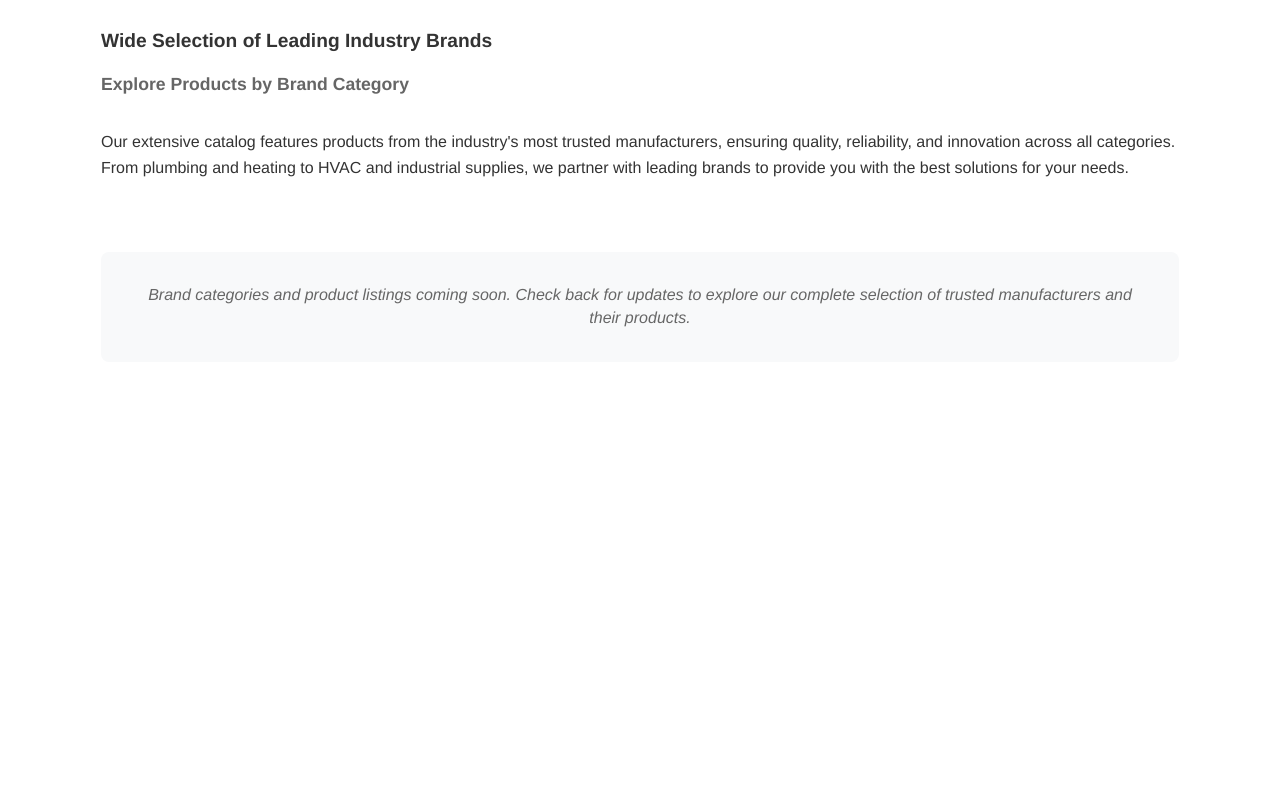
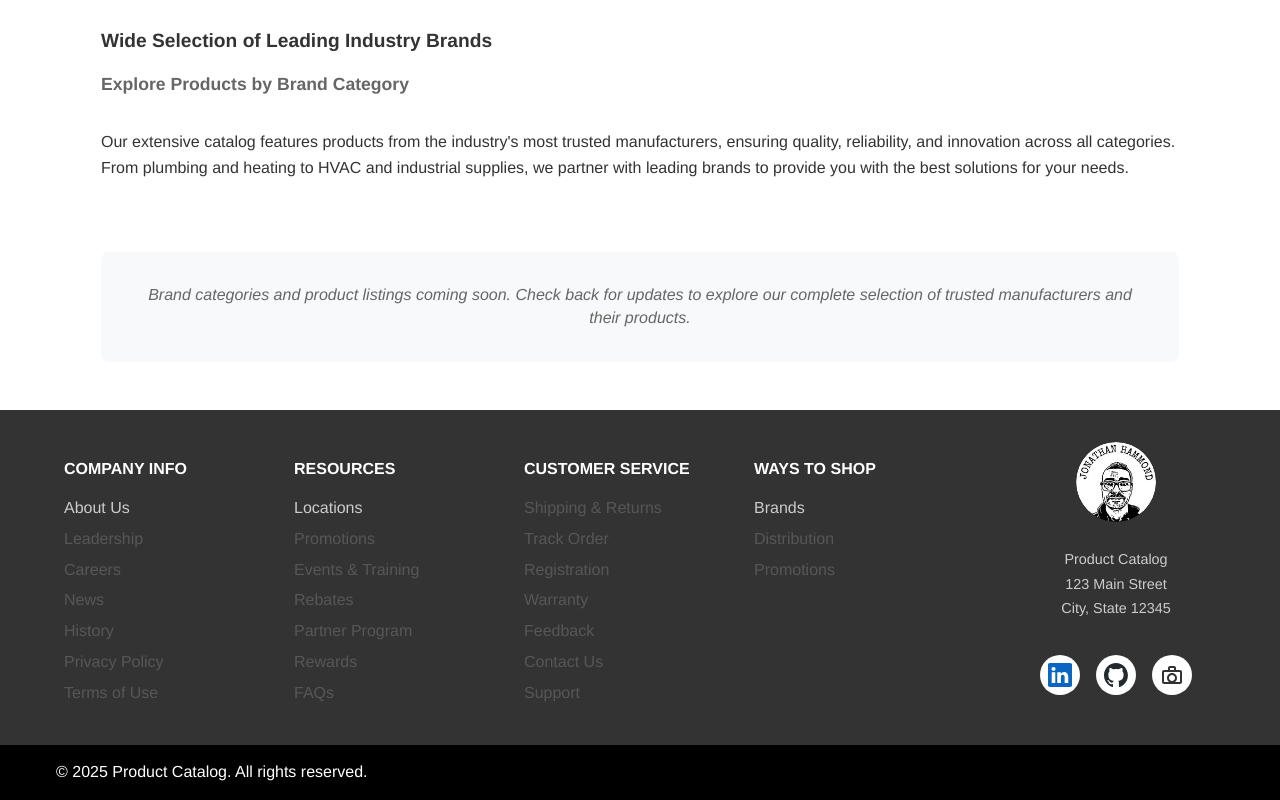
Before and after one commit to Pythonidaer/product-catalog, a Next.js app: page /brands in a window 1280 px wide. Shown: the part 325-1125 px from the top of the page. Before the commit the page ends 800 px from the top, so only its background shows below. Built offline with nearby package versions, Linux system fonts and the light colour scheme.

Commit message:
created global footer with social section

```diff
--- /dev/null
+++ b/app/components/Footer.js
@@ -0,0 +1,100 @@
+"use client";
+
+import React from "react";
+import "../styles/Footer.css";
+import Image from "next/image";
+
+export default function Footer() {
+    const currentYear = new Date().getFullYear();
+
+    return (
+        <footer className="footer">
+            <div className="footer-main">
+                <div className="footer-container">
+                    <div className="footer-content">
+                        <div className="footer-section">
+                            <h3>COMPANY INFO</h3>
+                            <ul>
+                                <li><a href="/about-us">About Us</a></li>
+                                <li><a className="disabled-link" href="#" title="This link is for demonstration purposes only.">Leadership</a></li>
+                                <li><a className="disabled-link" href="#" title="This link is for demonstration purposes only.">Careers</a></li>
+                                <li><a className="disabled-link" href="#" title="This link is for demonstration purposes only.">News</a></li>
+                                <li><a className="disabled-link" href="#" title="This link is for demonstration purposes only.">History</a></li>
+                                <li><a className="disabled-link" href="#" title="This link is for demonstration purposes only.">Privacy Policy</a></li>
+                                <li><a className="disabled-link" href="#" title="This link is for demonstration purposes only.">Terms of Use</a></li>
+                            </ul>
+                        </div>
+
+                        <div className="footer-section">
+                            <h3>RESOURCES</h3>
+                            <ul>
+                                <li><a href="/locations">Locations</a></li>
+                                <li><a className="disabled-link" href="#" title="This link is for demonstration purposes only.">Promotions</a></li>
+                                <li><a className="disabled-link" href="#" title="This link is for demonstration purposes only.">Events & Training</a></li>
+                                <li><a className="disabled-link" href="#" title="This link is for demonstration purposes only.">Rebates</a></li>
+                                <li><a className="disabled-link" href="#" title="This link is for demonstration purposes only.">Partner Program</a></li>
+                                <li><a className="disabled-link" href="#" title="This link is for demonstration purposes only.">Rewards</a></li>
+                                <li><a className="disabled-link" href="#" title="This link is for demonstration purposes only.">FAQs</a></li>
+                            </ul>
+                        </div>
+
+                        <div className="footer-section">
+                            <h3>CUSTOMER SERVICE</h3>
+                            <ul>
+                                <li><a className="disabled-link" href="#" title="This link is for demonstration purposes only.">Shipping & Returns</a></li>
+                                <li><a className="disabled-link" href="#" title="This link is for demonstration purposes only.">Track Order</a></li>
+                                <li><a className="disabled-link" href="#" title="This link is for demonstration purposes only.">Registration</a></li>
+                                <li><a className="disabled-link" href="#" title="This link is for demonstration purposes only.">Warranty</a></li>
+                                <li><a className="disabled-link" href="#" title="This link is for demonstration purposes only.">Feedback</a></li>
+                                <li><a className="disabled-link" href="#" title="This link is for demonstration purposes only.">Contact Us</a></li>
+                                <li><a className="disabled-link" href="#" title="This link is for demonstration purposes only.">Support</a></li>
+                            </ul>
+                        </div>
+
+                        <div className="footer-section">
+                            <h3>WAYS TO SHOP</h3>
+                            <ul>
+                                <li><a href="/brands">Brands</a></li>
+                                <li><a className="disabled-link" href="#" title="This link is for demonstration purposes only.">Distribution</a></li>
+                                <li><a className="disabled-link" href="#" title="This link is for demonstration purposes only.">Promotions</a></li>
+                            </ul>
+                        </div>
+                    </div>
+
+                    <div className="footer-info">
+                        <div className="logo-container">
+                            <Image
+                                src="/jonnovative-logo.jpg"
+                                alt="Company Logo"
+                                width={80}
+                                height={80}
+                                className="footer-logo"
+                            />
+                        </div>
+                        <div className="company-info">
+                            <p>Product Catalog</p>
+                            <p>123 Main Street</p>
+                            <p>City, State 12345</p>
+                        </div>
+                        <div className="social-links">
+                            <a href="https://www.linkedin.com/in/jonamichahammo/" target="_blank" aria-label="LinkedIn">
+                                <Image src="/linkedin-icon.svg" alt="LinkedIn" width={24} height={24} />
+                            </a>
+                            <a href="https://github.com/Pythonidaer" target="_blank" aria-label="GitHub">
+                                <Image src="/github-icon.svg" alt="GitHub" width={24} height={24} />
+                            </a>
+                            <a href="https://jonathan-hammond.vercel.app/" target="_blank" aria-label="Portfolio">
+                                <Image src="/portfolio-icon.svg" alt="Portfolio" width={24} height={24} />
+                            </a>
+                        </div>
+                    </div>
+                </div>
+            </div>
+            <div className="copyright">
+                <div className="copyright-container">
+                    <p>&copy; {currentYear} Product Catalog. All rights reserved.</p>
+                </div>
+            </div>
+        </footer>
+    );
+}
--- a/app/layout.js
+++ b/app/layout.js
@@ -1,5 +1,6 @@
 import "./styles/globals.css";
 import Header from "./components/Header";
+import Footer from "./components/Footer";
 
 export const metadata = {
   title: "Product Catalog",
@@ -15,6 +16,7 @@ export default function RootLayout({ children }) {
       <body>
         <Header></Header>
         {children}
+        <Footer></Footer>
       </body>
     </html>
   );
--- /dev/null
+++ b/app/styles/Footer.css
@@ -0,0 +1,180 @@
+.footer {
+    background-color: #333;
+    color: white;
+    width: 100%;
+}
+
+.footer-main {
+    padding: 2rem 4rem 2rem;
+}
+
+.footer-container {
+    max-width: 1200px;
+    margin: 0 auto;
+    display: flex;
+    justify-content: space-between;
+    gap: 4rem;
+}
+
+.footer-content {
+    display: grid;
+    grid-template-columns: repeat(4, minmax(150px, 1fr));
+    gap: 2rem;
+    flex-grow: 1;
+}
+
+.footer-section h3 {
+    color: white;
+    font-size: 1rem;
+    margin-bottom: 1rem;
+    font-weight: 600;
+}
+
+.footer-section ul {
+    list-style: none;
+    padding: 0;
+    margin: 0;
+}
+
+.footer-section li {
+    margin-bottom: 0.5rem;
+}
+
+.footer-section a {
+    color: #ccc;
+    text-decoration: none;
+    font-size: 16px;
+    transition: color 0.3s ease;
+}
+
+.footer-section a:hover {
+    color: white;
+}
+
+.footer-section a.disabled-link {
+    color: #666;
+    cursor: default;
+    text-decoration: none;
+    opacity: 0.7;
+}
+
+.footer-section a.disabled-link:hover {
+    color: #666;
+}
+
+.footer-info {
+    display: flex;
+    flex-direction: column;
+    align-items: center;
+    text-align: center;
+    min-width: 200px;
+}
+
+.logo-container {
+    margin-bottom: 1rem;
+}
+
+.footer-logo {
+    border-radius: 50%;
+}
+
+.company-info {
+    margin-bottom: 1rem;
+}
+
+.company-info p {
+    margin: 0.25rem 0;
+    color: #ccc;
+    font-size: 0.9rem;
+}
+
+.social-links {
+    display: flex;
+    justify-content: center;
+    gap: 1rem;
+    margin: 1rem 0;
+}
+
+.social-links a {
+    display: flex;
+    align-items: center;
+    justify-content: center;
+    width: 40px;
+    height: 40px;
+    border-radius: 50%;
+    background-color: #fff;
+    transition: background-color 0.3s ease;
+}
+
+.social-links a:hover {
+    background-color: #444;
+}
+
+.copyright {
+    background: #000;
+    padding: 1rem 0;
+    width: 100%;
+}
+
+.copyright-container {
+    max-width: 1200px;
+    margin: 0 auto;
+    color: #fff;
+    font-size: 16px;
+    padding: 0 1rem;
+}
+
+.copyright-container p {
+    margin: 0;
+}
+
+/* Mobile Responsive Design */
+@media (max-width: 1024px) {
+    .footer-container {
+        flex-direction: column;
+        gap: 2rem;
+    }
+
+    .footer-content {
+        grid-template-columns: repeat(2, 1fr);
+    }
+
+    .footer-info {
+        padding-top: 2rem;
+        border-top: 1px solid #555;
+    }
+}
+
+@media (max-width: 768px) {
+    .footer-main {
+        padding: 2rem 1rem;
+    }
+
+    .footer-content {
+        grid-template-columns: 1fr;
+        gap: 1.5rem;
+    }
+
+    .footer-section {
+        text-align: center;
+    }
+
+    .footer-section h3 {
+        margin-bottom: 0.75rem;
+        color: #999;
+    }
+
+    .footer-logo {
+        width: 100px;
+        height: 100px;
+    }
+
+    .social-links {
+        margin: 1.5rem 0;
+    }
+
+    .social-links a {
+        width: 35px;
+        height: 35px;
+    }
+}
```
